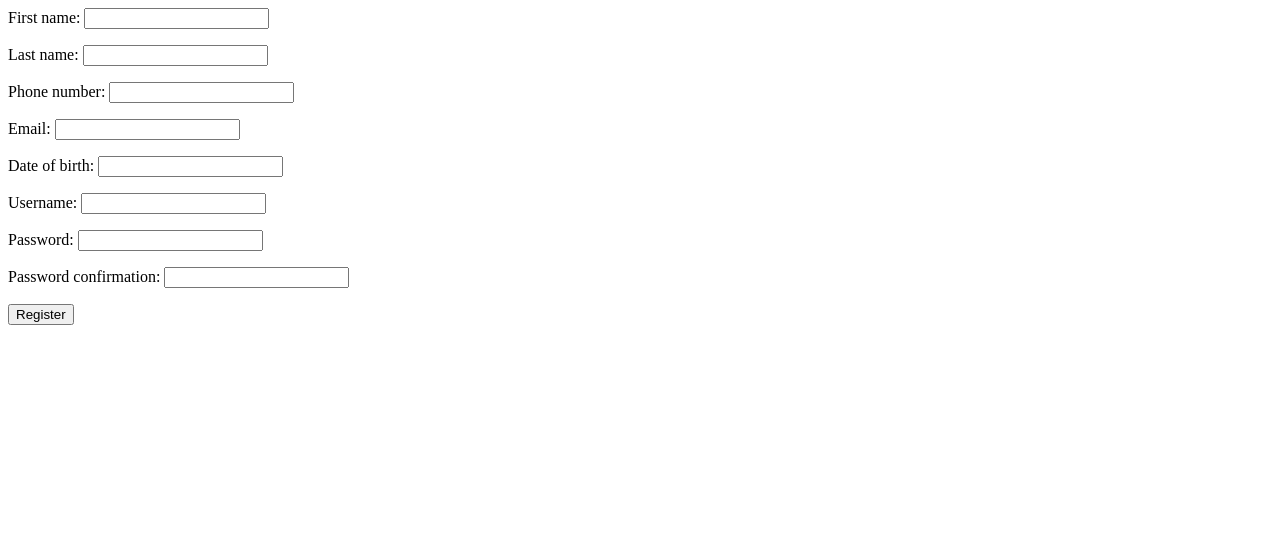
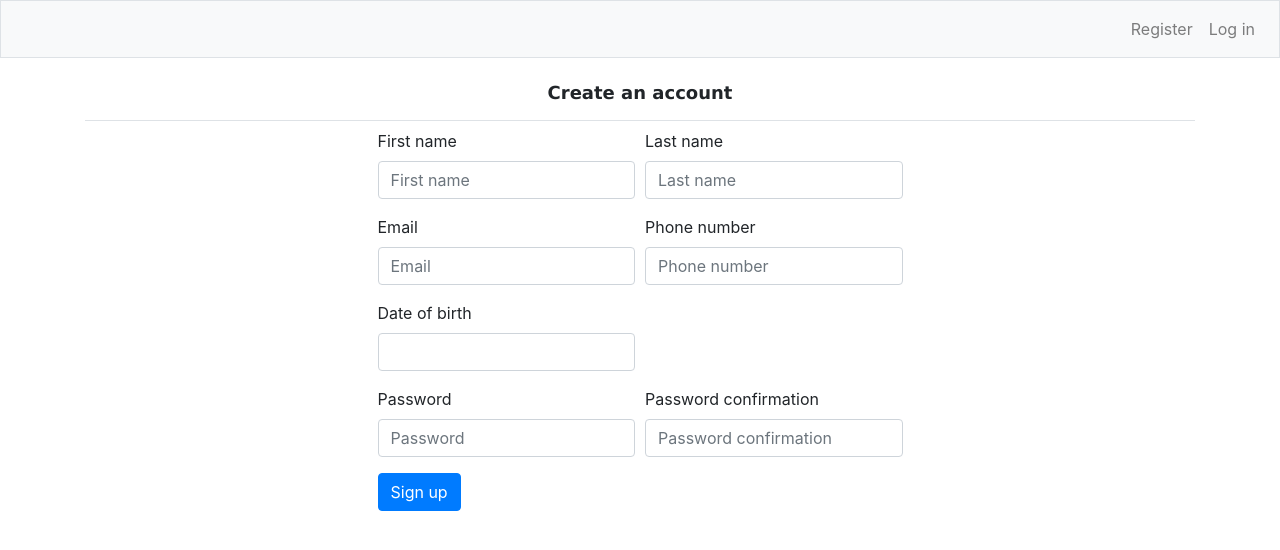
Before and after one commit to mathewwicky/Quick_Transfer_Money_Application, a Django app: page /users/register/ in a window 1280 px wide. Shown: the top 550 px of the page. Run offline with Django 4.2, Linux system fonts and the light colour scheme; some libraries are stand-ins or nearby versions.

Commit message:
My first commit

```diff
--- a/templates/base.html
+++ b/templates/base.html
@@ -1,4 +1,4 @@
-{% load bootstrap5 %}
+{% load bootstrap4 %}
 
 
 <!doctype html>
@@ -16,7 +16,7 @@
                     <ul class="navbar-nav ml-auto">
                         {% if user.is_authenticated %}
                             <li class="nav-item">
-                            <span class="navbar-text">Welcome, {{ user.first_name }}.</span>
+                            <span class="navbar-text">Welcome {{ user.username }}.</span>
                             </li>
                             <li class="nav-item"><a class="nav-link" href="{% url 'users:logout' %}">Log
                             out</a>
--- /dev/null
+++ b/users/templates/registration/logged_out.html
@@ -0,0 +1,4 @@
+{% extends "base.html" %}
+{% block content %}
+<p>You have been logged out successfully, Thank you for visiting!</p>
+{% endblock content %}
--- a/users/templates/registration/loggedout.html
+++ /dev/null
@@ -1,4 +0,0 @@
-{% extends "base.html" %}
-{% block content %}
-<p>You have been logged out. Thank you for visiting!</p>
-{% endblock content %}
--- a/users/templates/registration/register.html
+++ b/users/templates/registration/register.html
@@ -1,8 +1,57 @@
+{% extends 'base.html' %}
+{% load bootstrap4 %}
+{% load static %}
+
+{% block page_header %}
+<h2 style="text-align:center; font-family:'Lucida Sans'; font-size: large; font-weight: bold;">
+    Create an account</h2>
+
+{% endblock page_header %}
 
 {% block content %}
-<form method="post" action="{% url 'users:register' %}">
-{% csrf_token %}
-{{ form.as_p }}
-<button name="submit">Register</button>
+<div class="container h-100">
+    <div class="row h-100 justify-content-center align-items-center">
+        <div class="col-10 col-md-8 col-lg-6">
+<form method="post" action="{% url 'users:register' %}" class="form">
+    {% csrf_token %}
+    <div class="form-row">
+            <div class="col-md-6">
+                {% bootstrap_field form.first_name placeholder=False %}
+            </div>
+            <div class="col-md-6">
+                {% bootstrap_field form.last_name placeholder=False%}
+            </div>
+    </div>
+    <div class="form-row">
+        <div class="col-md-6">
+            {% bootstrap_field form.email placeholder=False %}
+        </div>
+        <div class="col-md-6">
+            {% bootstrap_field form.phone_number placeholder=False%}
+        </div>
+    </div>
+    <div class="form-row">
+        <div class="col-md-6">
+            {% bootstrap_field form.date_of_birth placeholder=False %}
+        </div>
+
+    </div>
+
+    <div class="form-row">
+        <div class="col-md-6">
+            {% bootstrap_field form.password1 placeholder=False %}
+        </div>
+        <div class="col-md-6">
+            {% bootstrap_field form.password2 placeholder=False%}
+        </div>
+    </div>
+    {% buttons %}
+    <button name="submit" class="btn btn-primary">Sign up</button>
+    {% endbuttons %}
+    <input type="hidden" name="next" value="{% url 'users:login'
+    %}" />
 </form>
+        </div>
+    </div>
+</div>
 {% endblock content %}
--- a/virtual_money/settings.py
+++ b/virtual_money/settings.py
@@ -37,7 +37,7 @@
     'transfers',
 
     #third party apps.
-    'bootstrap5',
+    'bootstrap4',
 
 
 
```
Also changed, not shown: users/templates/registration/login.html (+24 -10 lines), db.sqlite3.
